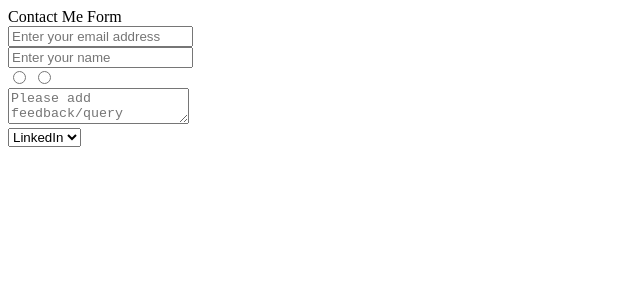
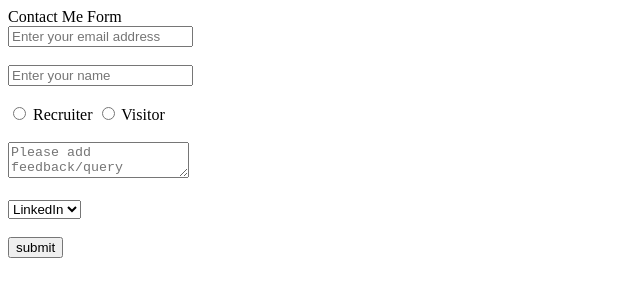
Before and after one commit to hemantk77/Portfolio, a plain HTML site: page contact.html in a window 1280 px wide. Shown: the whole page, without its empty margins (0-640 px from the left). Drawn offline with Linux system fonts and the light colour scheme.

Commit message:
final commit

```diff
--- a/contact.html
+++ b/contact.html
@@ -10,24 +10,25 @@
     <main>
         <form action="/action.php">
             <input type="text" placeholder="Enter your email address">
-            <br/>
+            <br><br>
             <input type="text" placeholder="Enter your name">
-            <br>
+            <br><br>
             <label for="id1">
-                <input type="radio" value="Recruiter" name="viewer" id="id1">
+                <input type="radio" value="Recruiter" name="viewer" id="id1"> Recruiter
             </label>
             <label for="id2">
-                <input type="radio" value="Visitor" name="viewer" id="id2">
+                <input type="radio" value="Visitor" name="viewer" id="id2"> Visitor
             </label>
-            <br>
+            <br><br>
             <textarea name="feedback" id="feedback" placeholder="Please add feedback/query"></textarea>
-            <br>
+            <br><br>
             <select name="feedback" id="feedback">
                 <option value="LinkedIn"> LinkedIn</option>
                 <option value="Github"> Github </option>
                 <option value="other"> Other </option>
             </select>
-            <br>
+            <br><br>
+            <input type="submit" value="submit">
 
         </form>
     </main>
```
